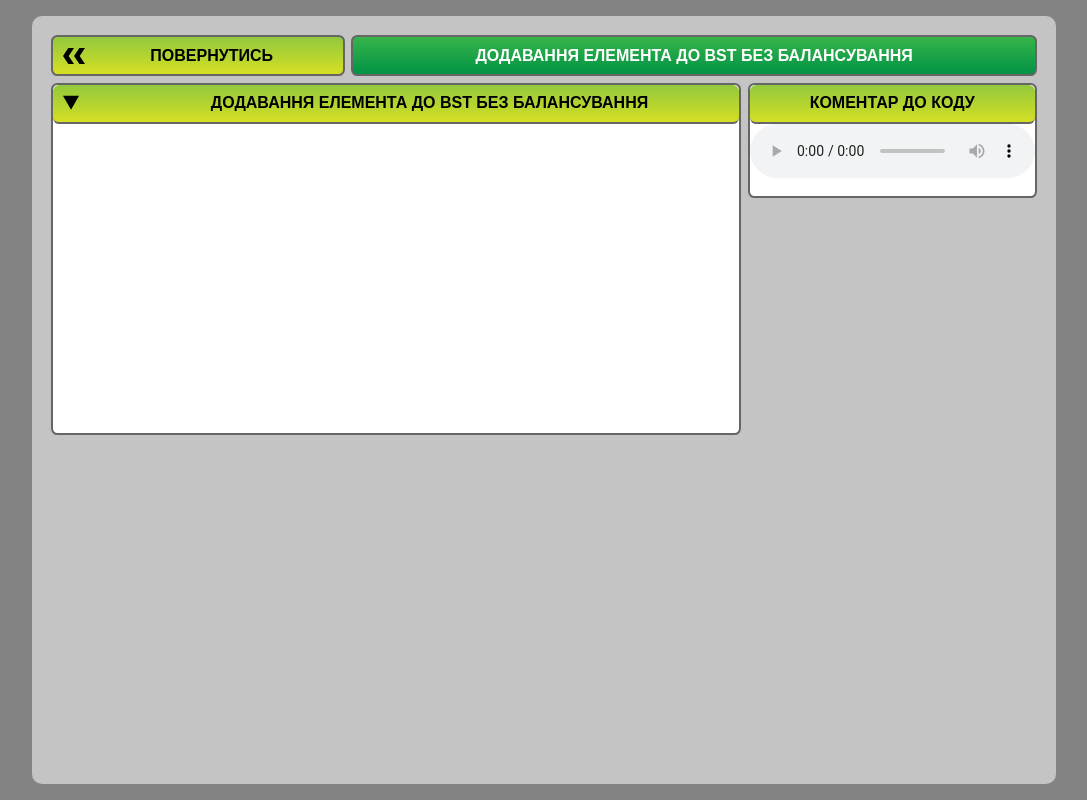
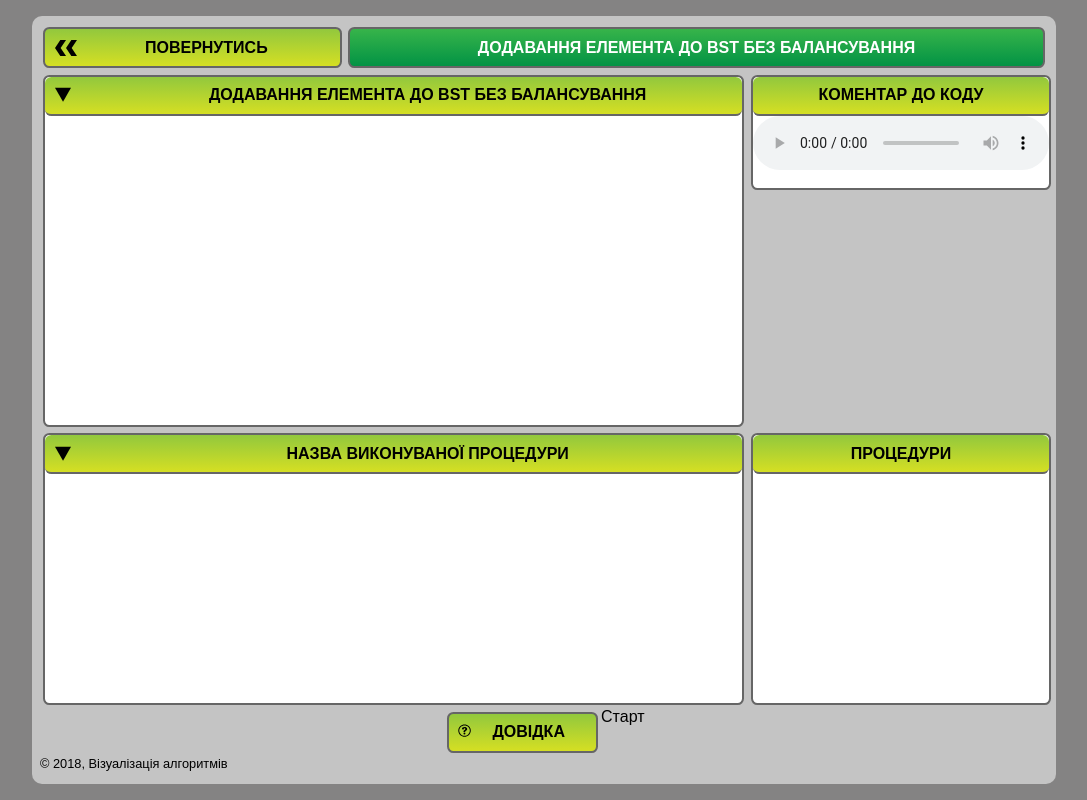
Before and after one commit to myWebDevelopmentProjects/AlgoVizServer, a PHP site: page /algorithms/bst_non_balancing_add in a window 1280 px wide. Shown: the whole page, without its empty margins (96-1183 px from the left). Run offline with PHP 8.4, Linux system fonts and the light colour scheme.

Commit message:
update html templates

```diff
--- a/algorithms/bst_non_balancing_add/index.php
+++ b/algorithms/bst_non_balancing_add/index.php
@@ -3,14 +3,14 @@
     <view-header>
         <back-btn><double-arrow-right></double-arrow-right><span>Повернутись</span></back-btn><title-block>Додавання елемента до BST без балансування</title-block>
     </view-header>
-    <view-middle>
+    <view-row>
         <data-structure>
             <title-block><arrow-down></arrow-down><span>Додавання елемента до BST без балансування</span></title-block>
             <active-field>
 
             </active-field>
         </data-structure>
-        <description-block>
+        <right-block>
             <comments-block>
                 <title-block>Коментар до коду</title-block>
                 <active-field>
@@ -21,8 +21,33 @@
                     Your browser does not support the audio element.
                 </audio>
             </comments-block>
-        </description-block>
-    </view-middle>
+        </right-block>
+    </view-row>
+    <view-row>
+        <data-pseudocode>
+            <title-block><arrow-down></arrow-down><span>НАЗВА виконуваної процедури</span></title-block>
+            <active-field>
+
+            </active-field>
+        </data-pseudocode>
+        <right-block>
+            <procedures-block>
+                <title-block>Процедури</title-block>
+                <active-field>
+
+                </active-field>
+            </procedures-block>
+        </right-block>
+    </view-row>
+    <view-row>
+        <help-btn><help-sign></help-sign><span>Довідка</span></help-btn>
+        <controls-block>
+            <start-btn><span>Старт</span><help-sign></help-sign></start-btn>
+        </controls-block>
+    </view-row>
+    <?php
+    include_once dirname(__FILE__) . '../../../html-templates/software-info.php';
+    ?>
 </content-view>
 <script src="scenario.js"></script>
 <?php
--- a/css/main.css
+++ b/css/main.css
@@ -12,16 +12,19 @@ body {
   font-size: 1em; }
   body content-view {
     display: block;
-    padding: 1rem;
+    padding: .5rem;
     width: 1024px;
     height: 768px;
     background: #c4c4c4;
     margin: 1rem auto;
     border-radius: 10px; }
+    body content-view help-btn,
     body content-view back-btn,
     body content-view title-block,
     body content-view data-structure,
-    body content-view comments-block {
+    body content-view data-pseudocode,
+    body content-view comments-block,
+    body content-view procedures-block {
       display: block;
       text-transform: uppercase;
       font-weight: bold;
@@ -40,6 +43,11 @@ body {
       background: url(../images/svg/arrow-down.svg);
       background-repeat: no-repeat;
       background-size: contain; }
+    body content-view help-sign {
+      display: block;
+      background: url(../images/svg/help-sign.svg);
+      background-repeat: no-repeat;
+      background-size: contain; }
     body content-view view-header {
       display: flex;
       align-items: center;
@@ -47,7 +55,7 @@ body {
       body content-view view-header back-btn {
         display: flex;
         align-items: center;
-        justify-content: baseline;
+        justify-content: space-between;
         width: 30%;
         text-align: center;
         cursor: pointer;
@@ -62,41 +70,96 @@ body {
         width: 70%;
         color: white;
         background: linear-gradient(#37b44a, #029345); }
-    body content-view view-middle {
+    body content-view view-row {
       display: flex;
-      align-items: top;
+      width: 100%;
+      align-items: flex-start;
       justify-content: center; }
-      body content-view view-middle data-structure {
+      body content-view view-row data-structure {
         height: 22rem;
         background: white;
         padding: 0;
         width: 70%; }
-        body content-view view-middle data-structure title-block {
+        body content-view view-row data-structure title-block {
           display: flex;
           align-items: center;
-          justify-content: baseline;
+          justify-content: space-between;
           margin: 0;
           border-top: 0;
           border-right: 0;
           border-left: 0;
           background: linear-gradient(#92c83d, #d5df23); }
-          body content-view view-middle data-structure title-block arrow-down {
+          body content-view view-row data-structure title-block arrow-down {
             width: 10%;
             height: 1rem; }
-          body content-view view-middle data-structure title-block span {
+          body content-view view-row data-structure title-block span {
             width: 90%;
             text-align: center; }
-      body content-view view-middle description-block {
+      body content-view view-row right-block {
         width: 30%; }
-        body content-view view-middle description-block comments-block {
+        body content-view view-row right-block comments-block {
           height: 115px;
           background: white;
-          padding: 0; }
-          body content-view view-middle description-block comments-block title-block {
+          padding: 0;
+          width: 100%; }
+          body content-view view-row right-block comments-block title-block {
             margin: 0;
             border-top: 0;
             border-right: 0;
             border-left: 0;
             background: linear-gradient(#92c83d, #d5df23); }
+        body content-view view-row right-block procedures-block {
+          height: 17em;
+          background: white;
+          padding: 0;
+          width: 100%; }
+          body content-view view-row right-block procedures-block title-block {
+            margin: 0;
+            border-top: 0;
+            border-right: 0;
+            border-left: 0;
+            background: linear-gradient(#92c83d, #d5df23); }
+          body content-view view-row right-block procedures-block active-field {
+            overflow-y: scroll; }
+      body content-view view-row data-pseudocode {
+        height: 17rem;
+        background: white;
+        padding: 0;
+        width: 70%; }
+        body content-view view-row data-pseudocode title-block {
+          display: flex;
+          align-items: center;
+          justify-content: space-between;
+          margin: 0;
+          border-top: 0;
+          border-right: 0;
+          border-left: 0;
+          background: linear-gradient(#92c83d, #d5df23); }
+          body content-view view-row data-pseudocode title-block arrow-down {
+            width: 10%;
+            height: 1rem; }
+          body content-view view-row data-pseudocode title-block span {
+            width: 90%;
+            text-align: center; }
+        body content-view view-row data-pseudocode active-field {
+          overflow-y: scroll; }
+      body content-view view-row help-btn {
+        display: flex;
+        align-items: center;
+        justify-content: space-between;
+        width: 15%;
+        text-align: center;
+        cursor: pointer;
+        background: linear-gradient(#92c83d, #d5df23); }
+        body content-view view-row help-btn help-sign {
+          width: 10%;
+          height: 1rem; }
+        body content-view view-row help-btn span {
+          width: 90%;
+          text-align: center; }
+    body content-view view-footer {
+      display: block; }
+      body content-view view-footer p {
+        font-size: .8rem; }
 
 /*# sourceMappingURL=main.css.map */
--- /dev/null
+++ b/html-templates/software-info.php
@@ -0,0 +1,3 @@
+<view-footer>
+    <p>&copy;&nbsp;2018, Візуалізація алгоритмів</p>
+</view-footer>
--- a/nbproject/private/private.xml
+++ b/nbproject/private/private.xml
@@ -8,10 +8,11 @@
             <file>file:/D:/xampp/htdocs/AlgoVizServer/scss/main.scss</file>
             <file>file:/D:/xampp/htdocs/AlgoVizServer/classes/Server.php</file>
             <file>file:/D:/xampp/htdocs/AlgoVizServer/js/structure/bst.js</file>
-            <file>file:/D:/xampp/htdocs/AlgoVizServer/html-templates/header.php</file>
+            <file>file:/D:/xampp/htdocs/AlgoVizServer/html-templates/footer.php</file>
             <file>file:/D:/xampp/htdocs/AlgoVizServer/scss/style-for-boxes.scss</file>
             <file>file:/D:/xampp/htdocs/AlgoVizServer/html-templates/default.php</file>
             <file>file:/D:/xampp/htdocs/AlgoVizServer/algorithms/bst_non_balancing_add/scenario.js</file>
+            <file>file:/D:/xampp/htdocs/AlgoVizServer/html-templates/software-info.php</file>
         </group>
     </open-files>
 </project-private>
--- a/scss/main.scss
+++ b/scss/main.scss
@@ -14,7 +14,7 @@ body {
     content-view {
         @import "style-for-boxes";
         display: block;
-        padding: 1rem;
+        padding: .5rem;
         width: 1024px;
         height: 768px;
         background: #c4c4c4;
@@ -27,7 +27,7 @@ body {
             back-btn {
                 display: flex;
                 align-items: center;
-                justify-content: baseline;
+                justify-content: space-between;
                 width: 30%;
                 text-align: center;
                 cursor: pointer;
@@ -48,9 +48,10 @@ body {
 
             }
         }
-        view-middle {
+        view-row {
             display: flex;
-            align-items: top;
+            width: 100%;
+            align-items: flex-start;
             justify-content: center;
             data-structure {
                 height: 22rem;
@@ -60,7 +61,7 @@ body {
                 title-block {
                     display: flex;
                     align-items: center;
-                    justify-content: baseline;
+                    justify-content: space-between;
                     margin: 0;
                     border-top:0;
                     border-right: 0;
@@ -79,13 +80,13 @@ body {
 
                 }
             }
-            description-block {
+            right-block {
                 width: 30%;
                 comments-block {
                     height: 115px;
                     background: white;
                     padding: 0;
-
+                    width: 100%;
                     title-block {
                         margin: 0;
                         border-top:0;
@@ -97,6 +98,74 @@ body {
 
                     }
                 }
+                procedures-block {
+                    height: 17em;
+                    background: white;
+                    padding: 0;
+                    width: 100%;
+                    title-block {
+                        margin: 0;
+                        border-top:0;
+                        border-right: 0;
+                        border-left:0;
+                        background: linear-gradient(#92c83d, #d5df23);
+                    }
+                    active-field {
+                        overflow-y: scroll;
+
+                    }
+                }
+            }
+            data-pseudocode {
+                height: 17rem;
+                background: white;
+                padding: 0;
+                width: 70%;
+                title-block {
+                    display: flex;
+                    align-items: center;
+                    justify-content: space-between;
+                    margin: 0;
+                    border-top:0;
+                    border-right: 0;
+                    border-left:0;
+                    background: linear-gradient(#92c83d, #d5df23);
+                    arrow-down {
+                        width: 10%;
+
+                        height: 1rem;
+                    }
+                    span {
+                        width: 90%;
+                        text-align: center;
+                    }
+                }
+                active-field {
+                    overflow-y: scroll;
+                }
+            }
+            help-btn {
+                display: flex;
+                align-items: center;
+                justify-content: space-between;
+                width: 15%;
+                text-align: center;
+                cursor: pointer;
+                background: linear-gradient(#92c83d, #d5df23);
+                help-sign {
+                    width: 10%;
+                    height: 1rem;
+                }
+                span {
+                    width: 90%;
+                    text-align: center;
+                }
+            }
+        }
+        view-footer {
+            display: block;
+            p {
+                font-size: .8rem;
             }
         }
     }
--- a/scss/style-for-boxes.scss
+++ b/scss/style-for-boxes.scss
@@ -1,7 +1,10 @@
+help-btn,
 back-btn,
 title-block,
 data-structure,
-comments-block{
+data-pseudocode,
+comments-block,
+procedures-block {
     display: block;
     text-transform: uppercase;
     font-weight: bold;
@@ -11,6 +14,7 @@ comments-block{
     text-align: center;
     margin: .2rem;
 }
+
 double-arrow-right {
     display: block;
     background: url(../images/svg/double-arrow-right.svg);
@@ -24,3 +28,9 @@ arrow-down {
     background-repeat: no-repeat;
     background-size: contain;
 }
+help-sign {
+    display: block;
+    background: url(../images/svg/help-sign.svg);
+    background-repeat: no-repeat;
+    background-size: contain;
+}
```
Also changed, not shown: css/style-for-boxes.css (+10 -1 lines), images/svg/help-sign.svg (added), 2 other files.
